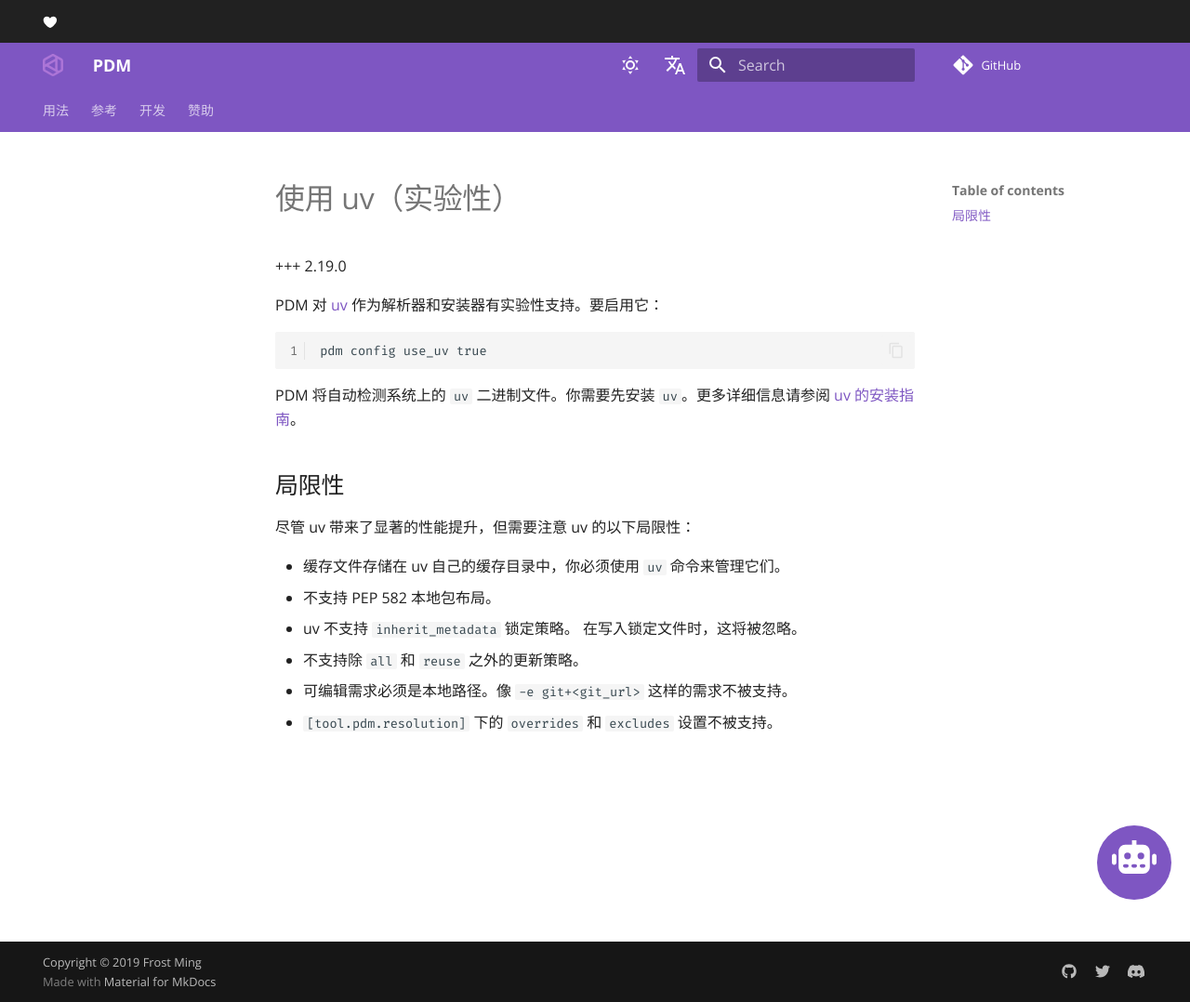
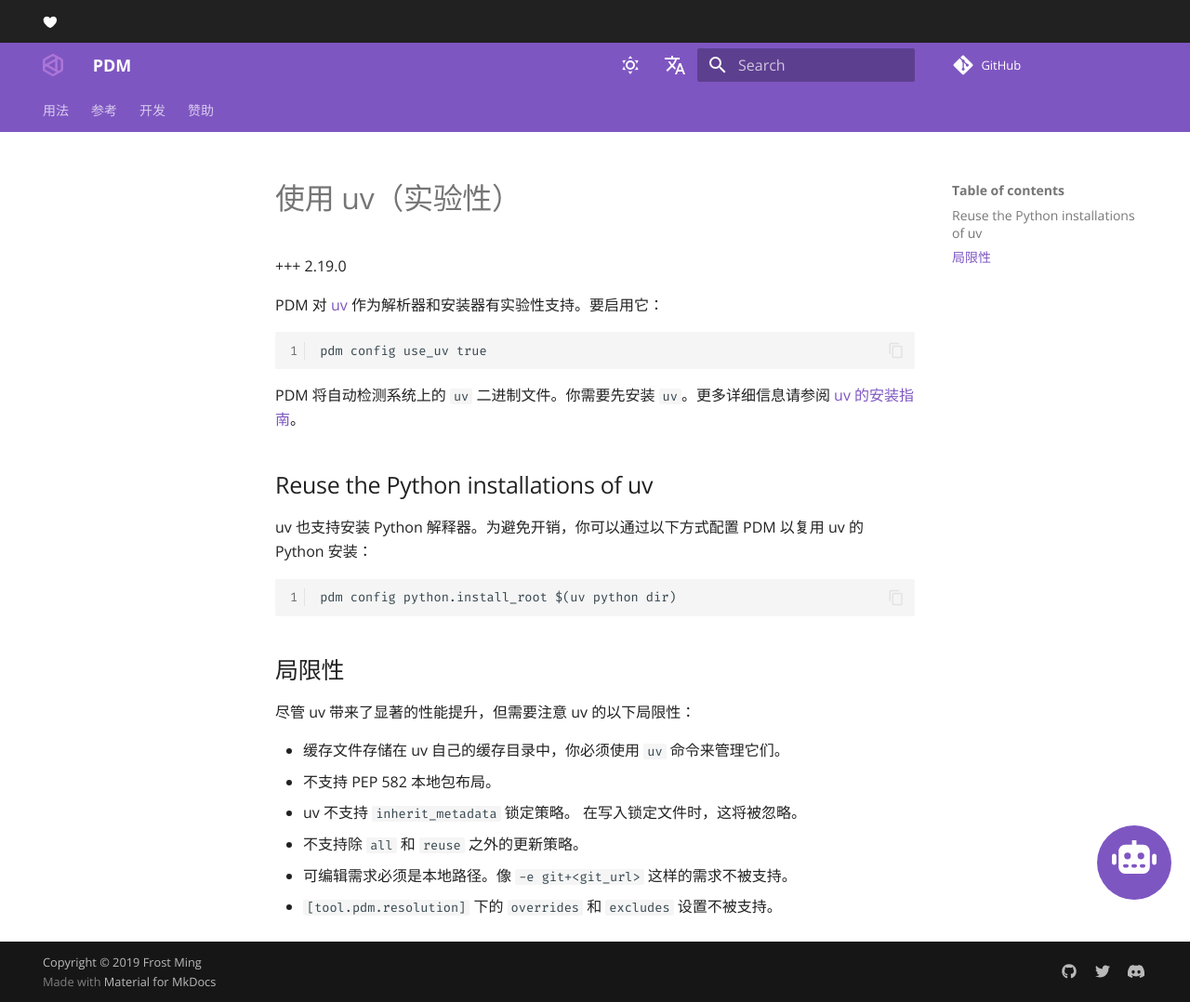
Before and after one commit to pdm-project/pdm-docs-zh, an MkDocs documentation site: the page built from docs/usage/uv.md, in a window 1280 px wide and 1078 px high. Shown: the whole window at 93% size. Built offline with MkDocs 1.6.1 and Material for MkDocs 9.7.7, drawn with Linux system fonts in a browser that asks for light colours; comment, search, counter and statistics services are not loaded; the version menu is left out.

Commit message:
sync: 70a1cc74

````diff
--- a/docs/usage/uv.md
+++ b/docs/usage/uv.md
@@ -10,6 +10,14 @@ pdm config use_uv true
 
 PDM 将自动检测系统上的 `uv`  二进制文件。你需要先安装 `uv`。更多详细信息请参阅 [uv 的安装指南](https://docs.astral.sh/uv/getting-started/installation/)。
 
+## Reuse the Python installations of uv
+
+uv 也支持安装 Python 解释器。为避免开销，你可以通过以下方式配置 PDM 以复用 uv 的 Python 安装：
+
+```
+pdm config python.install_root $(uv python dir)
+```
+
 ## 局限性
 
 尽管 uv 带来了显著的性能提升，但需要注意 uv 的以下局限性：
````
